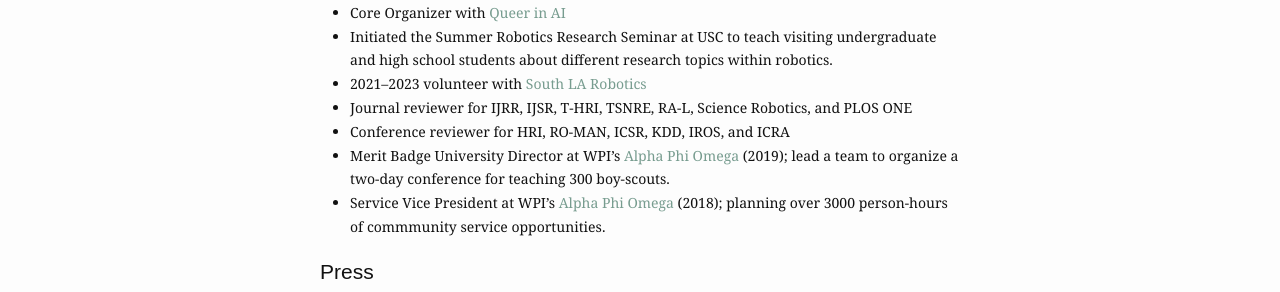
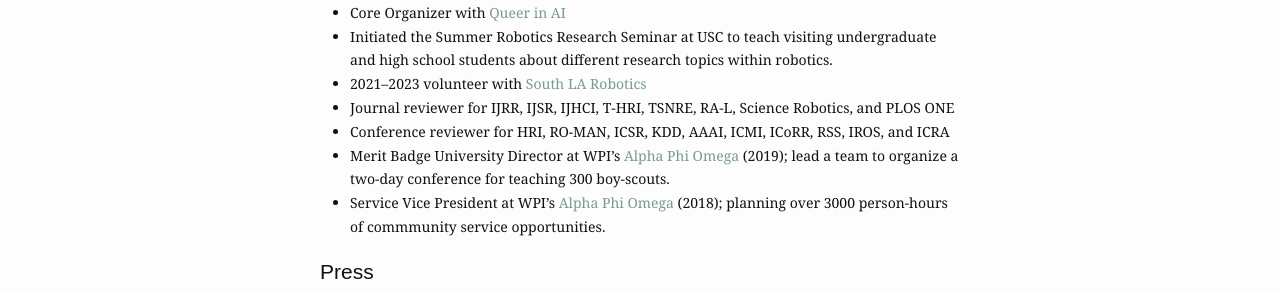
Before and after one commit to ndennler/ndennler.github.io, a Jekyll site: the page built from outreach.md, in a window 1280 px wide. Shown: the part 952-1244 px from the top of the page. Built offline with Jekyll 4.4.1, drawn with Linux system fonts in a browser that asks for light colours.

Commit message:
Update outreach.md

```diff
--- a/outreach.md
+++ b/outreach.md
@@ -40,8 +40,8 @@ I provided instruction on topics related to forward kinematics, inverse kinemati
 - Core Organizer with <a href="https://www.queerinai.com/">Queer in AI</a>
 - Initiated the Summer Robotics Research Seminar at USC to teach visiting undergraduate and high school students about different research topics within robotics.
 - 2021–2023 volunteer with <a href="https://www.southlarobotics.com/"> South LA Robotics</a>
-- Journal reviewer for IJRR, IJSR, T-HRI, TSNRE, RA-L, Science Robotics, and PLOS ONE
-- Conference reviewer for HRI, RO-MAN, ICSR, KDD, IROS, and ICRA
+- Journal reviewer for IJRR, IJSR, IJHCI, T-HRI, TSNRE, RA-L, Science Robotics, and PLOS ONE
+- Conference reviewer for HRI, RO-MAN, ICSR, KDD, AAAI, ICMI, ICoRR, RSS, IROS, and ICRA
 - Merit Badge University Director at WPI's <a href="https://users.wpi.edu/~apo/">Alpha Phi Omega</a> (2019); lead a team to organize a two-day conference for teaching 300 boy-scouts.
 - Service Vice President at WPI's <a href="https://users.wpi.edu/~apo/">Alpha Phi Omega</a> (2018); planning over 3000 person-hours of commmunity service opportunities.
 
```
